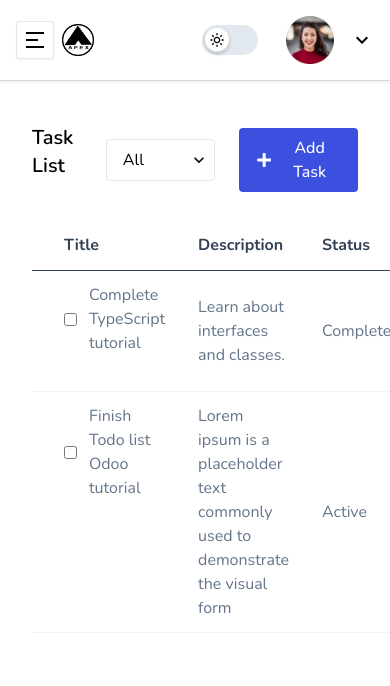
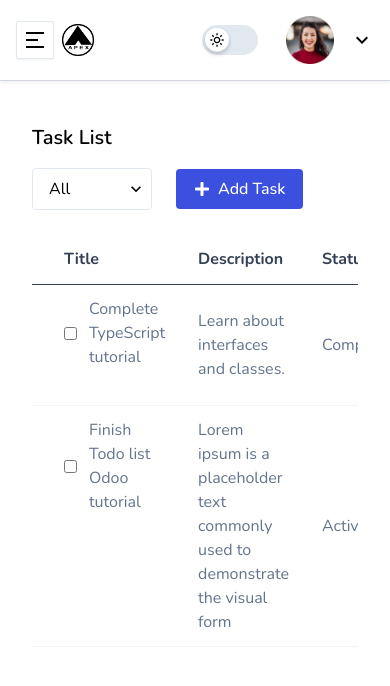
Before and after one commit to Ifratbinte/task-manage, a Next.js app: page / in a window 390 px wide. Shown: the top 686 px of the page. Built offline with nearby package versions, Linux system fonts and the light colour scheme.

Commit message:
responsive: fix responsive issue on table

```diff
--- a/src/components/Dashboard/TaskList.tsx
+++ b/src/components/Dashboard/TaskList.tsx
@@ -31,7 +31,7 @@ const TasksList: React.FC<Props> = ({tasks,  addTaskHandler}) => {
     <div className="bg-gray-100 p-4">
 
       {/* Task list Header */}
-      <div className="flex items-center justify-between mb-6">
+      <div className="flex flex-col sm:flex-row sm:items-center justify-between mb-6">
         <h2 className="text-xl font-semibold mb-4">Task List</h2>
         <div className="flex items-center gap-6">
           {/* Filter task */}
@@ -42,6 +42,7 @@ const TasksList: React.FC<Props> = ({tasks,  addTaskHandler}) => {
       </div>
 
       {/* Task list Table */}
+      <div className="overflow-x-auto lg:overflow-x-hidden">
         <table className="border-collapse table-auto w-full text-sm">
           <thead className='dark:bg-meta'>
             <tr className='border-b dark:border-slate-600 font-medium p-4 text-slate-700 dark:text-slate-200 text-left text-base'>
@@ -78,6 +79,7 @@ const TasksList: React.FC<Props> = ({tasks,  addTaskHandler}) => {
           </tbody>
         </table>
       </div>
+    </div>
   );
 };
 
```
Lines whose indentation alone changed are shown as unchanged.
